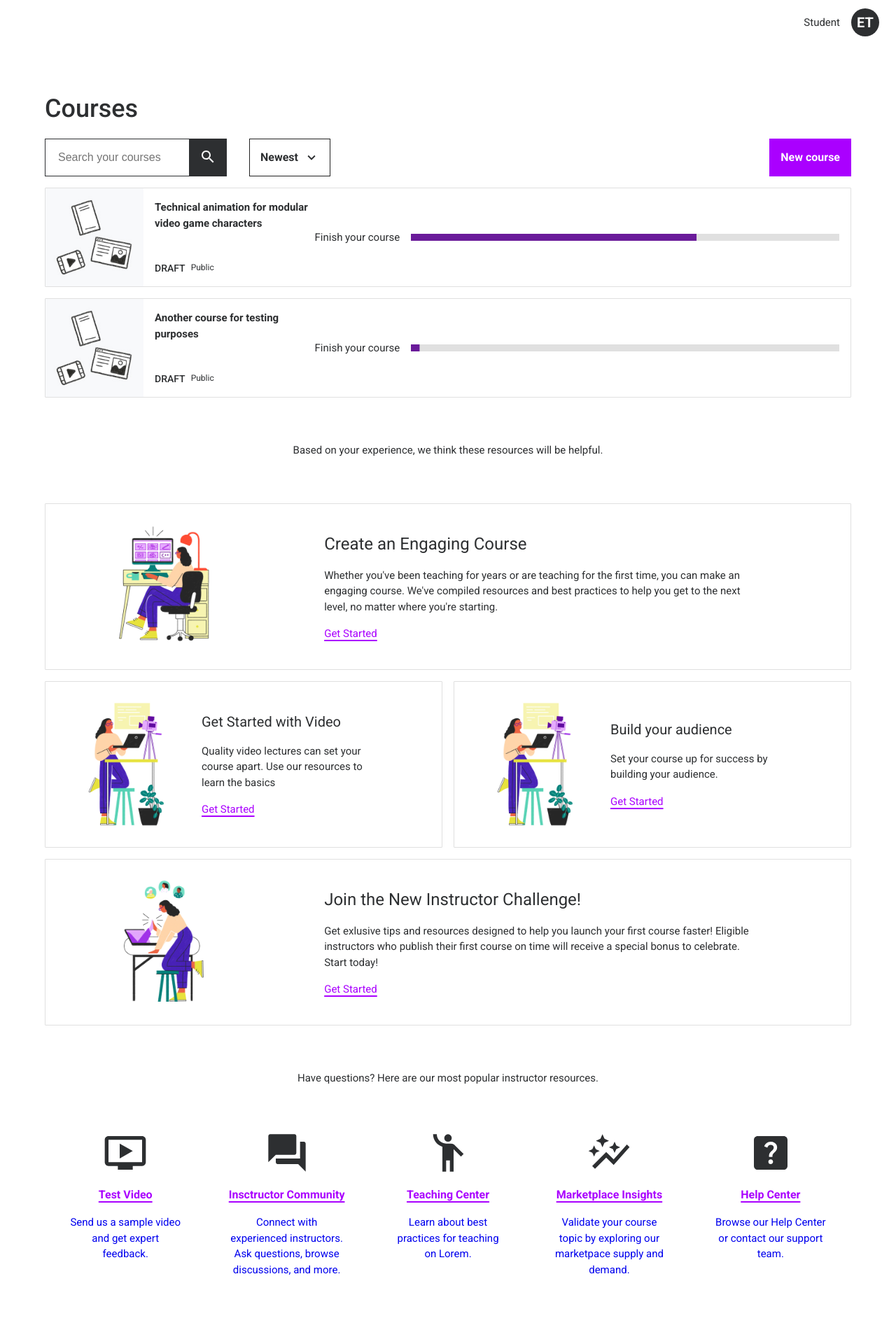
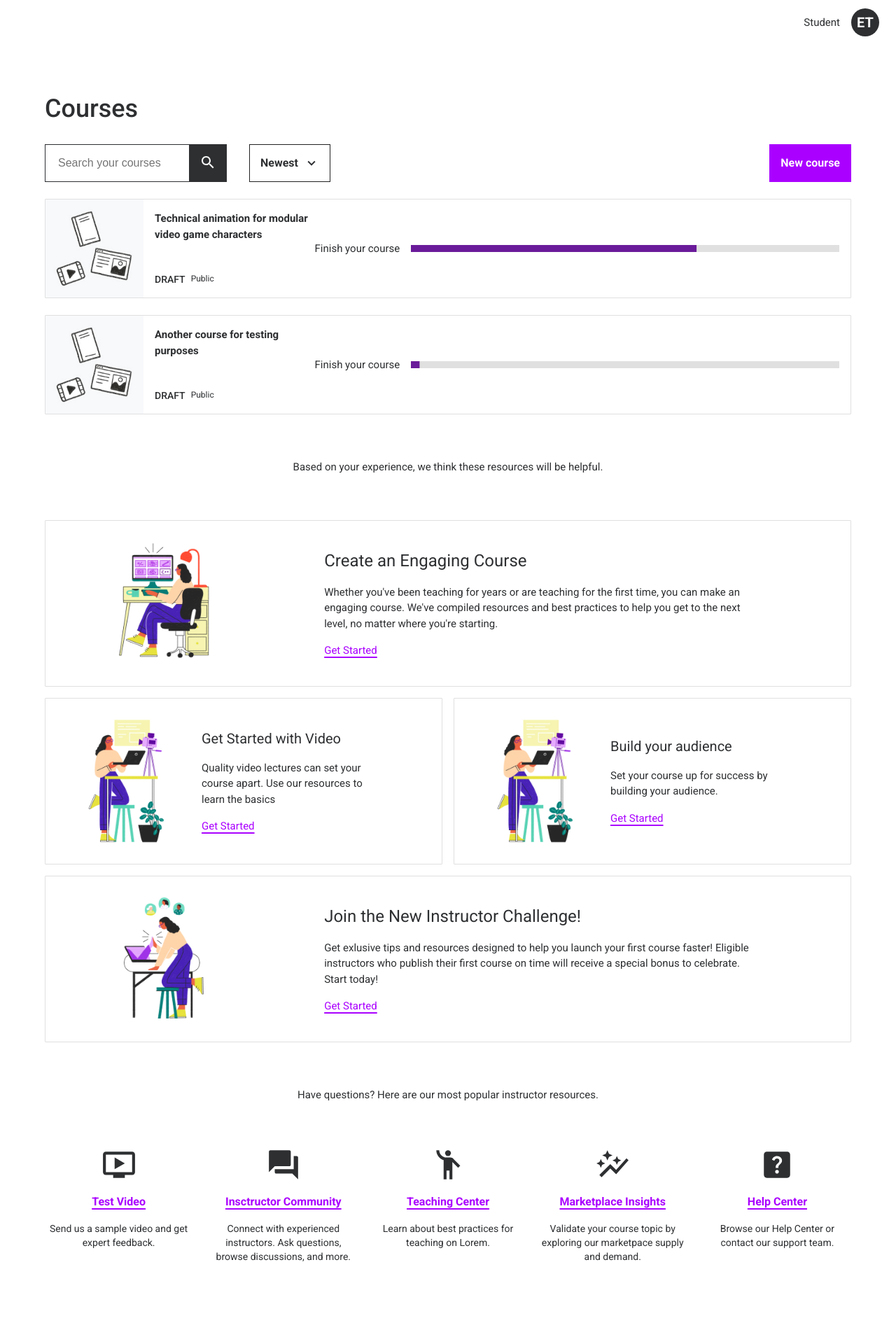
Before and after one commit to tuheli/video-course-platform, a React (Vite) app: page /instructor/courses in a window 1280 px wide. Shown: the top 1920 px of the page at 70% size. Built offline with nearby package versions, Linux system fonts and the light colour scheme.

Commit message:
Updated layout

```diff
--- a/src/components/instructor/MyCourses.tsx
+++ b/src/components/instructor/MyCourses.tsx
@@ -19,7 +19,7 @@ export const MyCourses = () => {
       <Stack
         sx={{
           flexDirection: 'column',
-          gap: 2,
+          gap: 3,
         }}
       >
         <Typography variant="h4">Courses</Typography>
--- a/src/components/popular-instructor-resources/PopularInstructorResourceItem.tsx
+++ b/src/components/popular-instructor-resources/PopularInstructorResourceItem.tsx
@@ -15,6 +15,7 @@ export const PopularInstructorResourceItem = ({
       style={{
         textDecoration: 'none',
         width: '100%',
+        color: 'inherit',
       }}
     >
       <Stack
@@ -26,7 +27,7 @@ export const PopularInstructorResourceItem = ({
       >
         <resource.Icon
           sx={{
-            fontSize: '4rem',
+            fontSize: 50,
             color: 'text.primary',
           }}
         />
@@ -43,8 +44,8 @@ export const PopularInstructorResourceItem = ({
           {resource.linkText}
         </Typography>
         <Typography
+          variant="body2"
           sx={{
-            maxWidth: '70%',
             textAlign: 'center',
           }}
         >
--- a/src/components/popular-instructor-resources/PopularInstructorResources.tsx
+++ b/src/components/popular-instructor-resources/PopularInstructorResources.tsx
@@ -20,7 +20,7 @@ export const PopularInstructorResources = () => {
         <Stack
           sx={{
             flexDirection: 'row',
-            flex: '1 1 0px',
+            gap: 3,
           }}
         >
           {popularInstructorResourcesData.map((resource, index) => (
```
